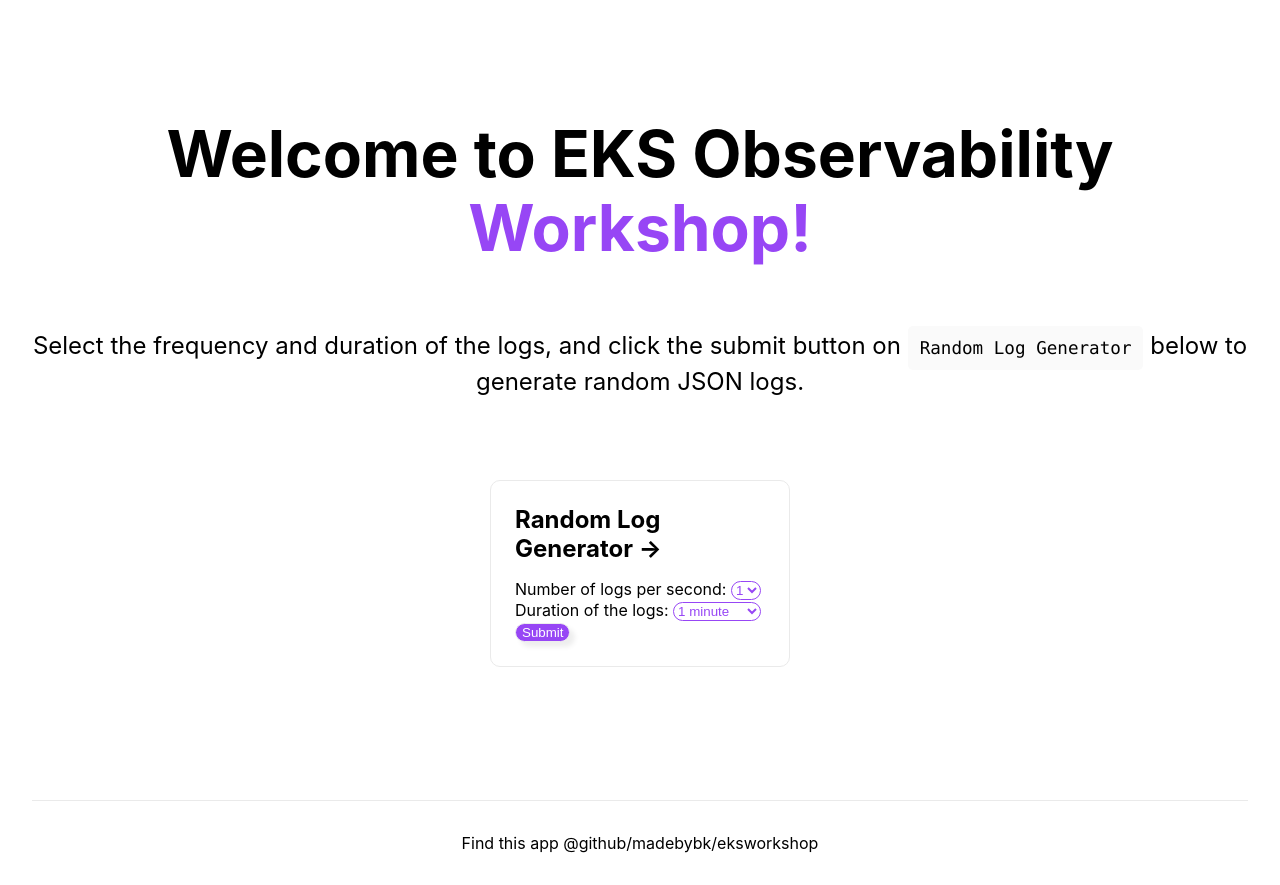
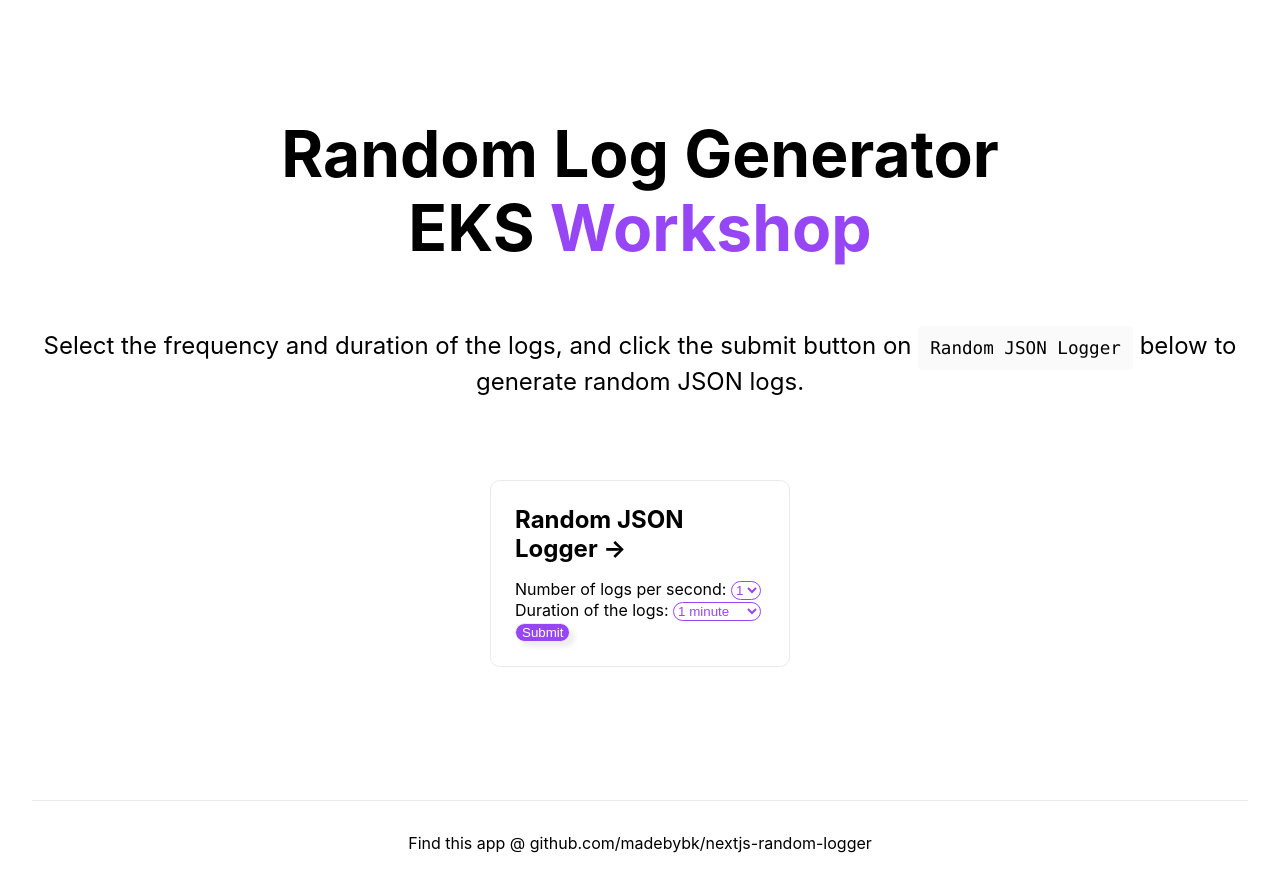
Before and after one commit to madebybk/nextjs-random-logger, a Next.js app: page / in a window 1280 px wide. Built offline with nearby package versions, Linux system fonts and the light colour scheme.

Commit message:
change the wording of the title and the github link

```diff
--- a/pages/index.js
+++ b/pages/index.js
@@ -37,19 +37,18 @@ export default function Home() {
         <link rel="icon" href="/favicon.png" />
       </Head>
       <main className={styles.main}>
-        <h1 className={styles.title}>
-          Welcome to EKS Observability <a href="https://workshops.aws/">Workshop!</a>
-        </h1>
+        <h1 className={styles.title}>Random Log Generator </h1>
+        <h1 className={styles.title}>EKS <a href="https://workshops.aws/">Workshop</a></h1>
         <p className={styles.description}>
           Select the frequency and duration of the logs, and click the submit button on {' '}
-          <code className={styles.code}>Random Log Generator</code>
+          <code className={styles.code}>Random JSON Logger</code>
           {' '} below to generate random JSON logs.
         </p>
         <div className={styles.grid}>
           {!submitted
             ?
             <div className={styles.card}>
-              <h2>Random Log Generator &rarr;</h2>
+              <h2>Random JSON Logger &rarr;</h2>
               <form action="/api/log_generator" method="post" onSubmit={handleSubmit}>
                 <label htmlFor="numLogs">Number of logs per second: </label>
                 <select id="numLogs" name="numLogs" required="required" className={styles.dropdown}>
@@ -75,7 +74,7 @@ export default function Home() {
             </div>
             :
             <div className={styles.card}>
-              <h2>Random Log Generator &rarr;</h2>
+              <h2>Random JSON Logger &rarr;</h2>
               <p>Random log generator has been initiated! Random JSON log data will be sent for the duration you specified.</p>
             </div>
           }
@@ -83,7 +82,7 @@ export default function Home() {
       </main>
 
       <footer className={styles.footer}>
-        Find this app @github/madebybk/eksworkshop
+        Find this app @ github.com/madebybk/nextjs-random-logger
       </footer>
     </div>
   )
```
